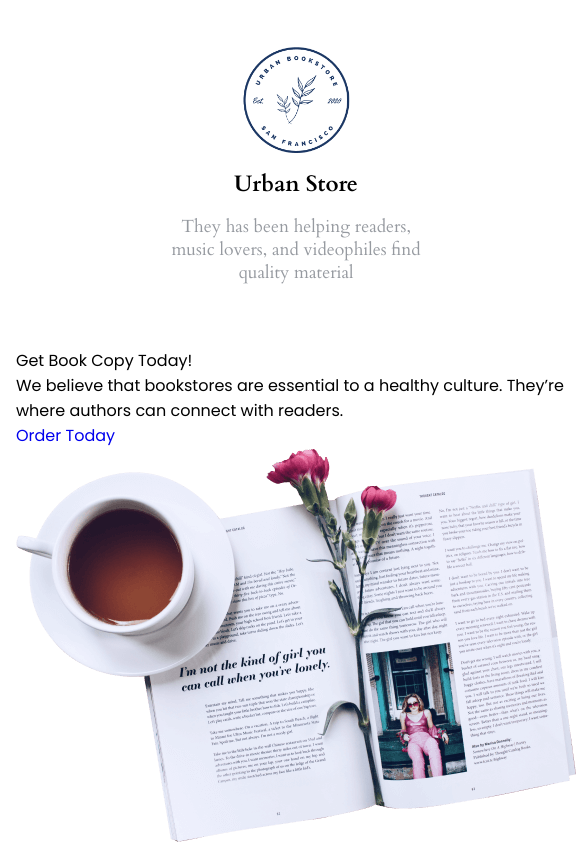
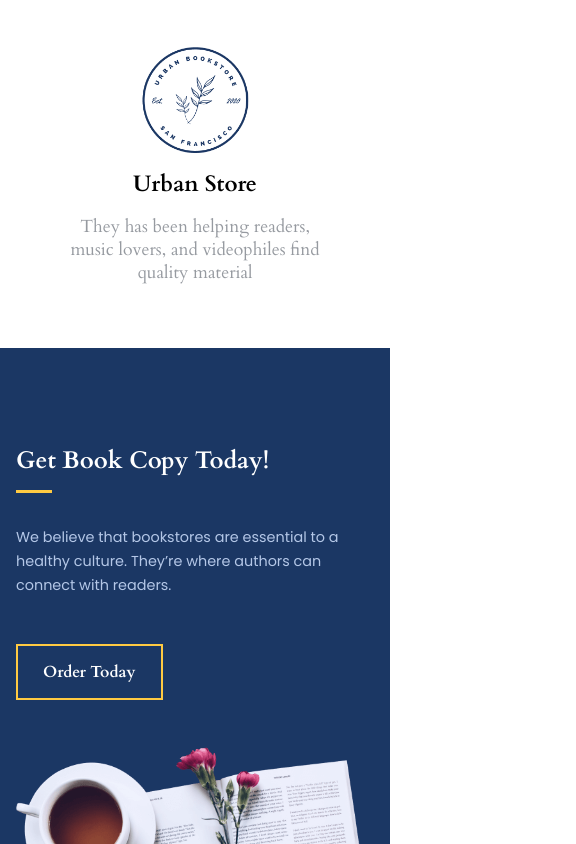
Before and after one commit to AzizMardonqulov/Book_shop, a React (Vite) app in the folder React-book-app/: page / in a window 390 px wide. Shown: the part 6051-6895 px from the top of the page, 576 px wide, since content can reach past the window. Built offline with nearby package versions, Linux system fonts and the light colour scheme; a web font is replaced by a local one.

Commit message:
add style. responsive part trusted

```diff
--- a/React-book-app/src/companents/trusted/trust.css
+++ b/React-book-app/src/companents/trusted/trust.css
@@ -3,8 +3,6 @@
     height: fit-content;
     justify-content: space-between;
     align-items: center;
-    padding-left: 5rem;
-    padding-right: 5rem;
     padding-bottom: 4rem;
 }
 .trust-in{
@@ -28,6 +26,8 @@
     justify-content: center;
     gap: 4rem;
     font-family: Cardo,sans-serif;
+    padding-left: 5rem;
+    padding-right: 5rem;
 }
 .trust-part-1-1{
     width: 250px;
@@ -88,7 +88,7 @@
     }
 }
 @media only screen and (max-width:490px) {
-    .trust{
+    .trust-part-1{
         padding-left: 1rem;
         padding-right: 1rem;
     }
@@ -96,3 +96,105 @@
         font-size: 1.5rem;
     }
 }
+.trust-part-2{
+    width: 100%;
+    height: 70vh;
+    display: flex;
+    justify-content: space-between;
+    font-family: Cardo,sans-serif;
+    padding-left: 5rem;
+    padding-right: 5rem;
+    background-color: #1b3764;
+    align-items: center;
+}
+.trust-part-2 *{
+    font-family: Cardo,sans-serif;
+}
+.trust-part-2-lable{
+    width: 48%;
+    height: 100%;
+    display: flex;
+    flex-direction: column;
+    gap: 1rem;
+    color: #fff;
+    justify-content: center;
+}
+.trust-part-2-lable-1{
+    font-size: 2.5rem;
+    font-weight: 600;
+    position: relative;
+    margin-bottom: 2rem;
+}
+.trust-part-2-lable-1::before{
+    content: "";
+    width: 10%;
+    height: 3px;
+    background-color: #ffca42;
+    position: absolute;
+    bottom: -1rem;
+
+}
+.trust-part-2-lable-2{
+    font-size: 1.3rem;
+    font-family: "Poppins";
+    color:  #b4c7e7;
+    margin-bottom: 3rem;
+}
+.trust-part-2-button a{
+    font-family: Cardo,sans-serif;
+    font-weight: 600;
+    padding: 20px 45px;
+    font-size: 20px;
+    border: 2px solid #ffca42;
+    color: #ffff;
+}
+.trust-part-2-button a:hover{
+    background-color: #ffca42;
+    color: #1b3764;
+}
+@media only screen and (max-width:1050px) {
+    .trust-part-2{
+        height: fit-content;
+        align-items: start;
+        gap: 4rem;
+        flex-direction: column;
+        padding-top: 6rem;
+        padding-bottom: 3rem;
+    }
+    .trust-part-2-lable{
+        width: 100%;
+    }
+}
+@media only screen and (max-width:661px) {
+    .trust-part-2-img{
+        width: 100%;
+    }
+    .trust-part-2-img img{
+        width: 100%;
+    }
+    .trust-part-2-lable-1{
+        font-size: 2rem;
+    }
+    .trust-part-2-lable-2{
+        font-size: 1rem;
+    }
+    .trust-part-2-button a{
+        padding: 15px 25px;
+        font-size: 16px;
+    }
+}
+@media only screen and (max-width:530px) {
+    .trust-part-2{
+        padding-left: 1rem;
+        padding-right: 1rem;
+    }
+}
+@media only screen and (max-width:400px) {
+    .trust-part-2-lable-1{
+        font-size: 1.5rem;
+    }
+    .trust-part-2-lable-2{
+        font-size: 0.9rem;
+        line-height: 1.5rem;
+    }
+}
```
